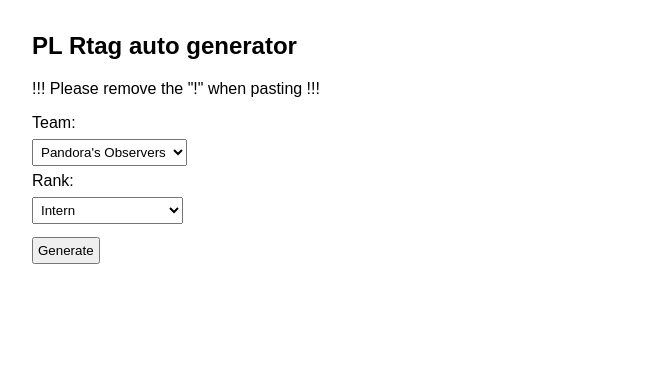
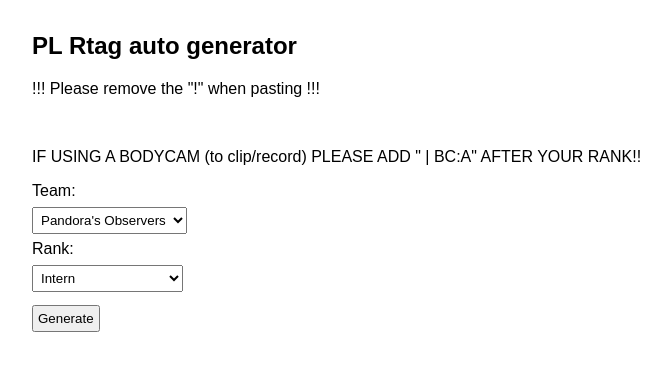
Before and after one commit to hitori0/PL-Rtag-Gen-V2, a plain HTML site: page index.html in a window 1280 px wide. Shown: the whole page, without its empty margins (0-671 px from the left). Drawn offline with Linux system fonts and the light colour scheme.

Commit message:
Update index.html

```diff
--- a/index.html
+++ b/index.html
@@ -11,7 +11,8 @@
 </head>
 <body>
   <h2>PL Rtag auto generator</h2>
-  <p>!!! Please remove the "!" when pasting !!!</p>
+  <p>!!! Please remove the "!" when pasting !!!</p> <br />
+  <p>IF USING A BODYCAM (to clip/record) PLEASE ADD " | BC:A" AFTER YOUR RANK!!</p>
   <label>Team:</label><br />
   <select id="teamSelect"></select><br />
 
```
